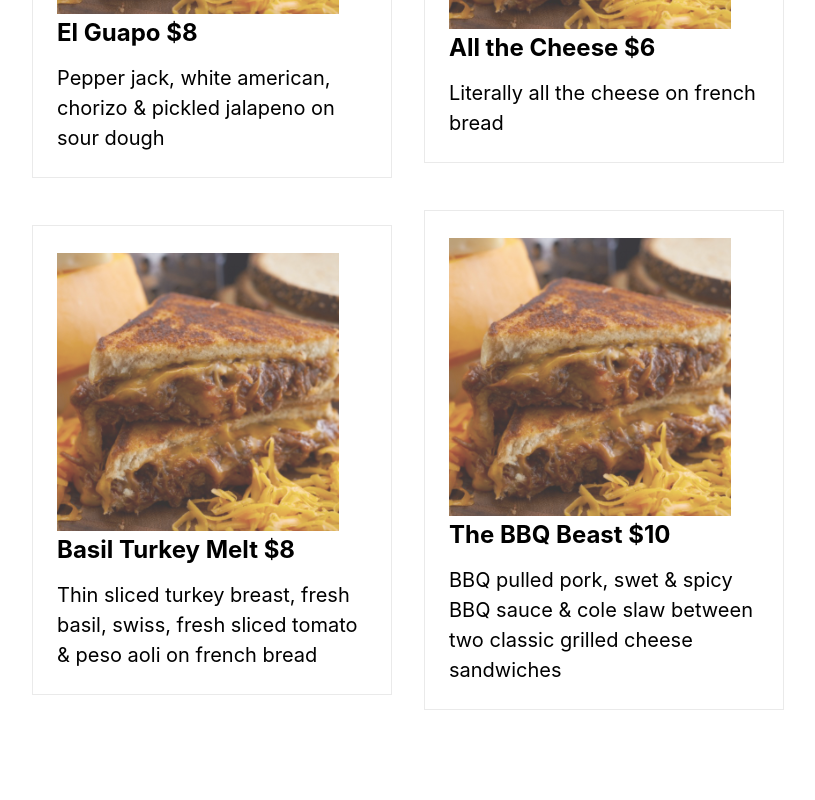
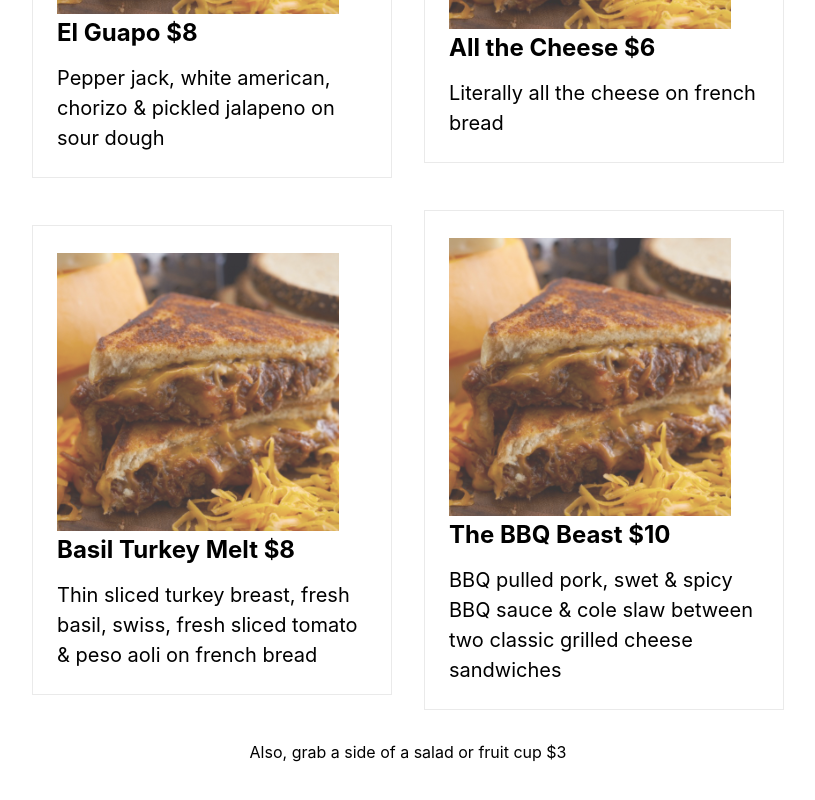
Before and after one commit to 15mkorch/cheeselouise, a Next.js app: page /Menu in a window 1280 px wide. Shown: the part 1896-2696 px from the top of the page, without its empty margins (232-1047 px from the left). Built offline with nearby package versions, Linux system fonts and the light colour scheme.

Commit message:
menu updates

```diff
--- a/pages/Menu.js
+++ b/pages/Menu.js
@@ -57,6 +57,9 @@ export default function Home() {
               <p>BBQ pulled pork, swet & spicy BBQ sauce & cole slaw between two classic grilled cheese sandwiches</p>
             </div>
 
+          </div>
+          <div>
+            <p>Also, grab a side of a salad or fruit cup $3</p>
           </div>
         </main>
       </div>
```
